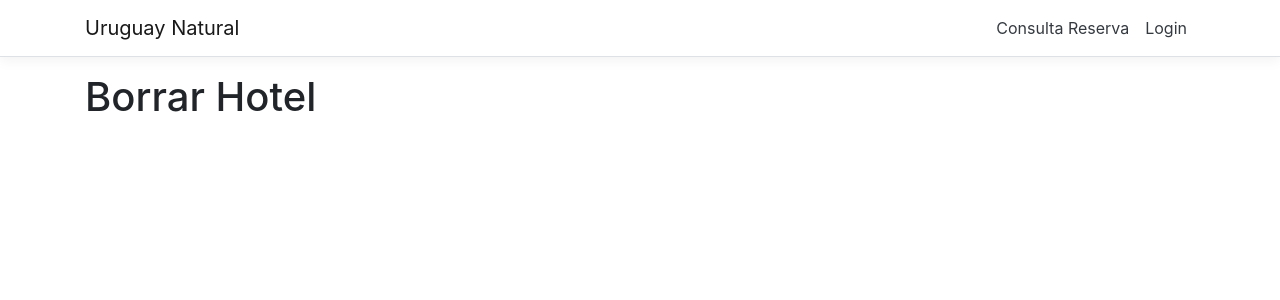
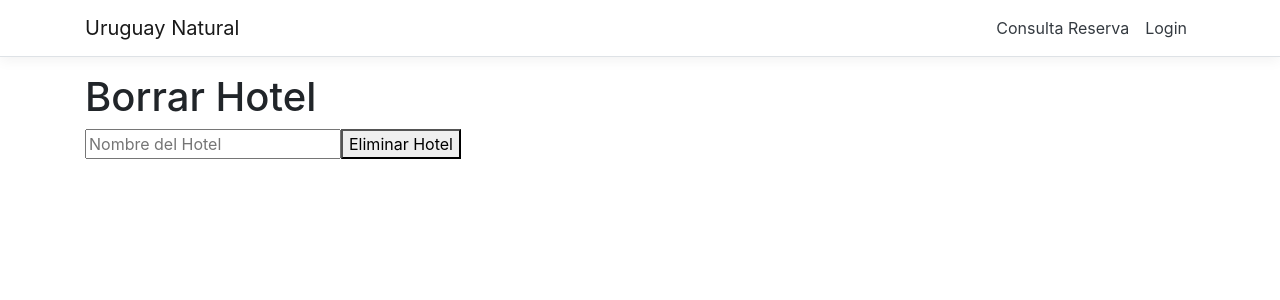
Before and after one commit to Emiliano-Russo/Obligatorio, an Angular app in the folder ObligatorioDDA2/ObligatorioDDA2/ClientApp/: page /borrar_hotel in a window 1280 px wide. Shown: the top 300 px of the page. Built offline with nearby package versions, Linux system fonts and the light colour scheme.

Commit message:
Interfaz borrar hospedaje

```diff
--- a/ObligatorioDDA2/ObligatorioDDA2/ClientApp/src/app/borrar-hotel/borrar-hotel.component.html
+++ b/ObligatorioDDA2/ObligatorioDDA2/ClientApp/src/app/borrar-hotel/borrar-hotel.component.html
@@ -1 +1,4 @@
 <h1>Borrar Hotel</h1>
+<input type="text" id="hotel" placeholder="Nombre del Hotel"/>
+<button (click)="eliminar()">Eliminar Hotel</button>
+<h3>{{mensaje_server}}</h3>
--- a/ObligatorioDDA2/ObligatorioDDA2/ClientApp/src/app/borrar-hotel/borrar-hotel.component.ts
+++ b/ObligatorioDDA2/ObligatorioDDA2/ClientApp/src/app/borrar-hotel/borrar-hotel.component.ts
@@ -9,12 +9,19 @@ import { HttpClient } from '@angular/common/http';
 export class BorrarHotelComponent {
 
   url_base: string;
-
+  hoteles: string;
+  mensaje_server: string;
 
   constructor(@Inject('BASE_URL') baseUrl: string, private http: HttpClient) {
     this.url_base = baseUrl;
   }
 
-
+  eliminar() {
+    let nombre = (<HTMLInputElement>document.getElementById("hotel")).value;
+    this.http.get<string>(this.url_base + 'Hospedajes/Baja?nombreHotel=' + nombre).subscribe(result => {
+      console.log(result);
+      this.mensaje_server = result;
+    });
+  }
 
 }
```
Also changed, not shown: 2 other files (tests, documents, lock files or other folders).
